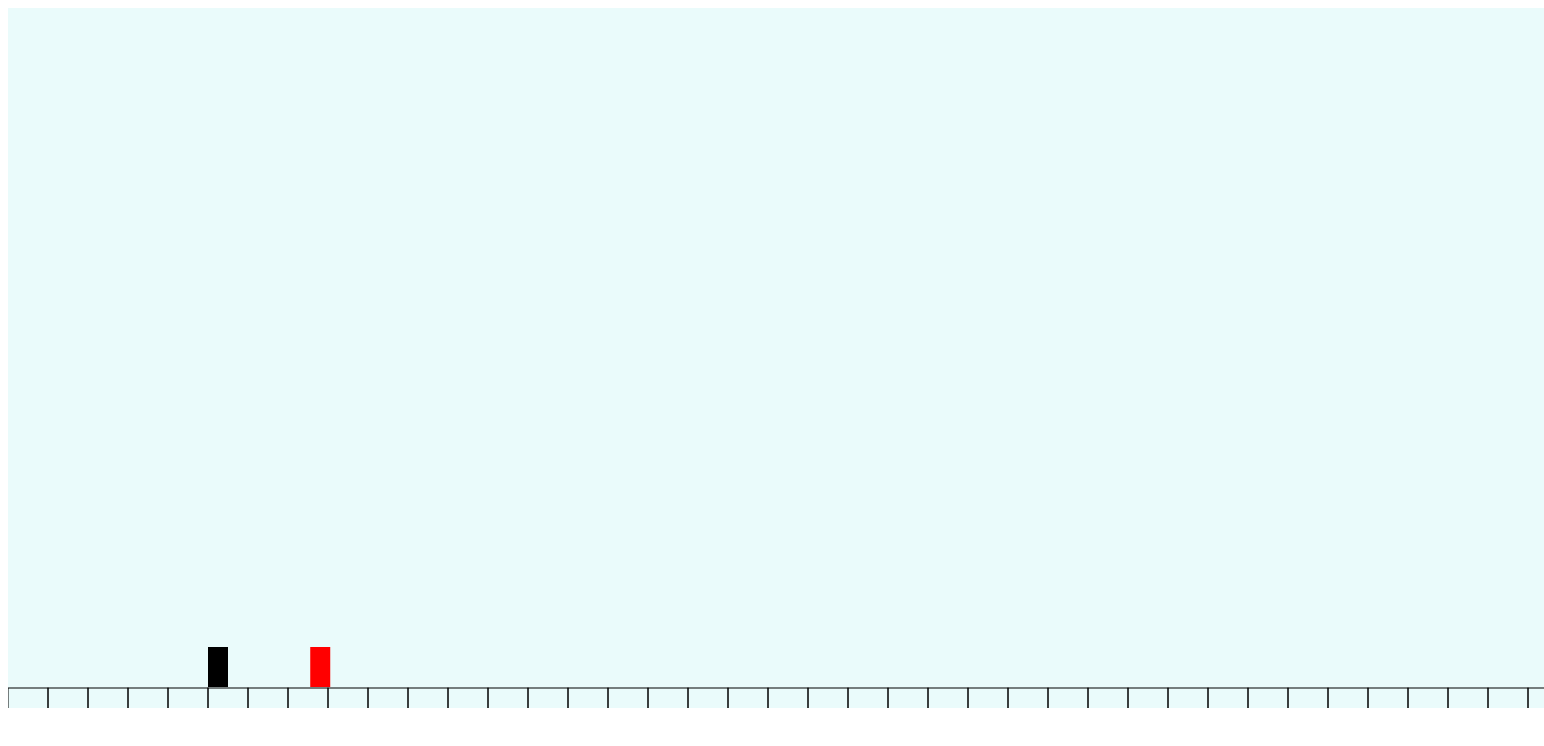
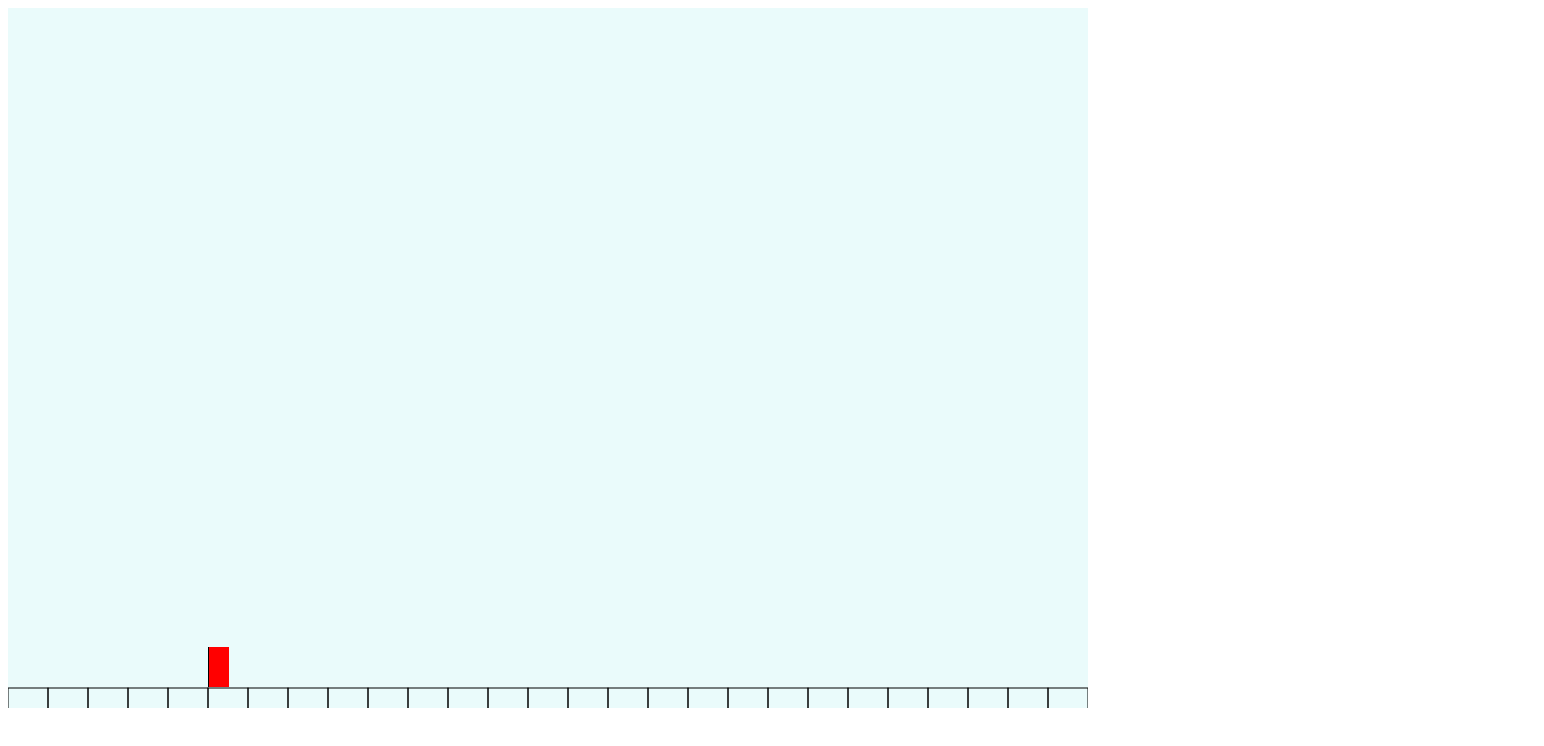
Before and after one commit to daviddqq/alma, a plain HTML site: page index.html in a window 1280 px wide. Shown: the whole page, 1544 px wide, since content can reach past the window. Drawn offline with Linux system fonts and the light colour scheme.

Commit message:
Add files via upload

```diff
--- a/index.html
+++ b/index.html
@@ -7,7 +7,7 @@
   <meta name="description" content="" />
 </head>
 <body style="user-select: none; -webkit-user-select: none; -moz-user-select: none;">
-    <canvas id="canvas" width="1536" height="700"></canvas>
+    <canvas id="canvas" width="1080" height="700"></canvas>
     <script src="game.js"></script>
 </body>
 </html>
```
